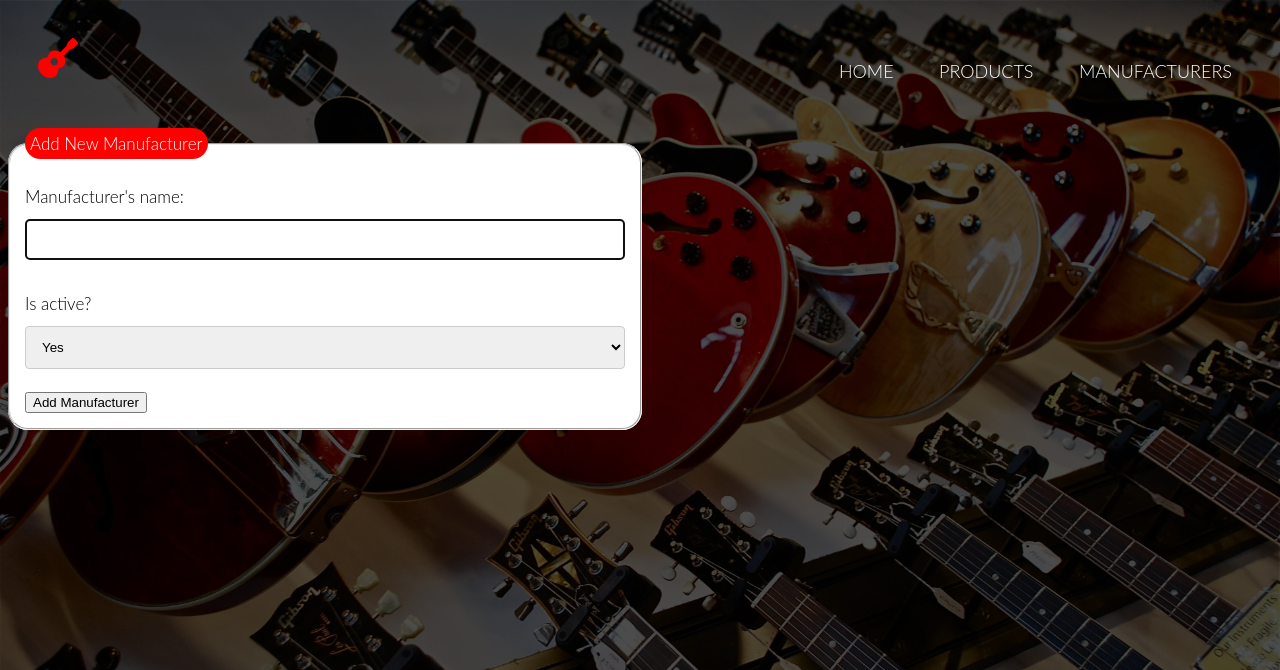
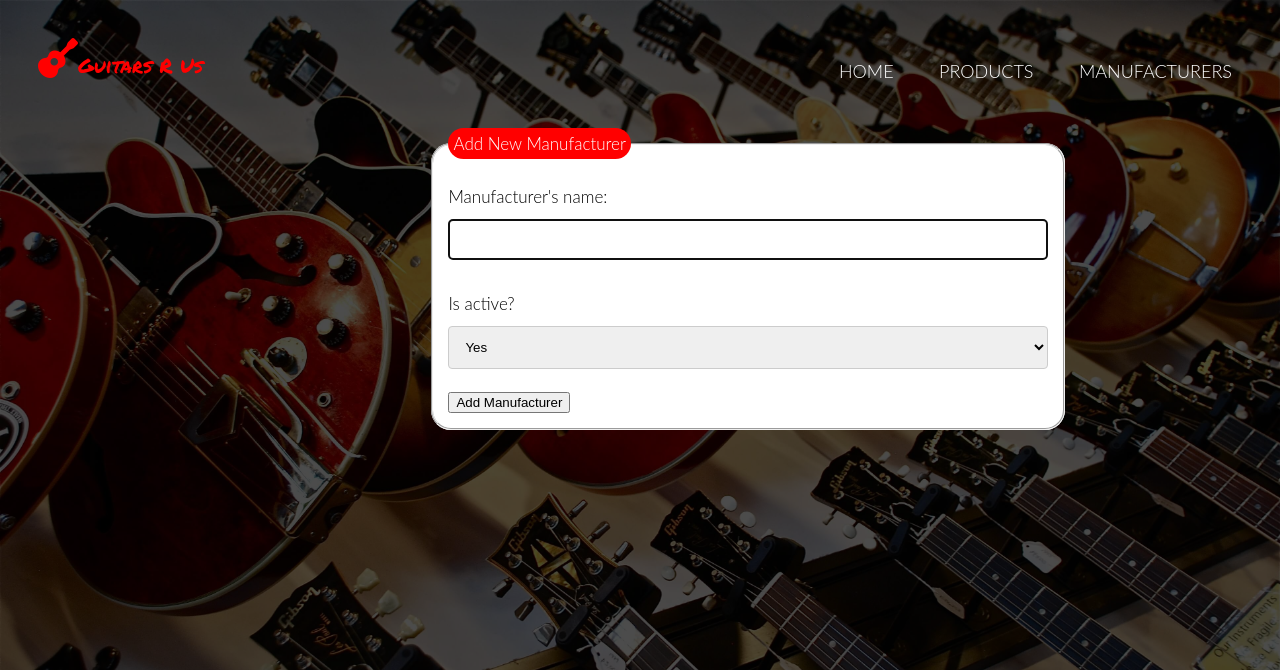
Before and after one commit to camsh69/Guitar_Store_Inventory_App_Python, a Flask app: page /manufacturers/new in a window 1280 px wide. Shown: the top 670 px of the page. Run offline with Flask 2, Linux system fonts and the light colour scheme; some libraries are stand-ins or nearby versions.

Commit message:
styling updates

```diff
--- a/static/style.css
+++ b/static/style.css
@@ -58,6 +58,10 @@ h2 {
   margin-bottom: 3px;
 }
 
+.logo {
+  font-family: "Permanent Marker", cursive;
+  color: red;
+}
 /* Main navigation */
 .main-nav {
   float: right;
--- a/templates/base.html
+++ b/templates/base.html
@@ -16,7 +16,7 @@
 
 <body>
     <header>
-        <span><i class="fas fa-guitar icon"></i></span>
+        <span class="logo"><i class="fas fa-guitar icon"></i>Guitars R Us</span>
         <nav class="main-nav">
             <ul>
                 <li><a href="/">Home</a></li>
--- a/templates/manufacturers/new.html
+++ b/templates/manufacturers/new.html
@@ -1,6 +1,9 @@
 {% extends 'base.html' %}
 {% block content %}
 
+
+<section id="new-manufacturer-container">
+    <div class="centre">
         <fieldset>
             <legend>Add New Manufacturer</legend>
             <form action="/manufacturers/new" method="post">
@@ -28,4 +31,6 @@
 
             </form>
         </fieldset>
+</section>
+</div>
 {% endblock  %}
```
Lines whose indentation alone changed are shown as unchanged.
